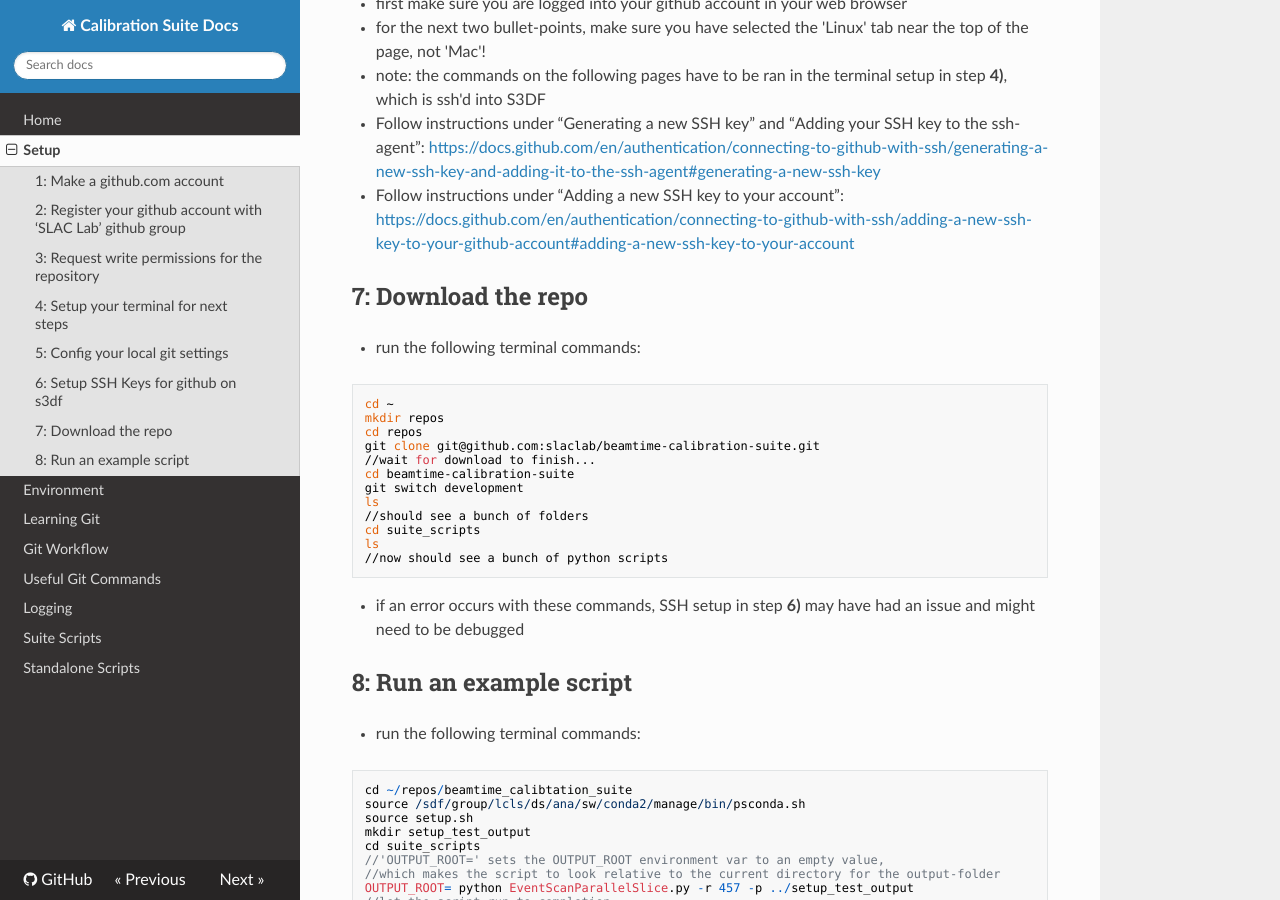
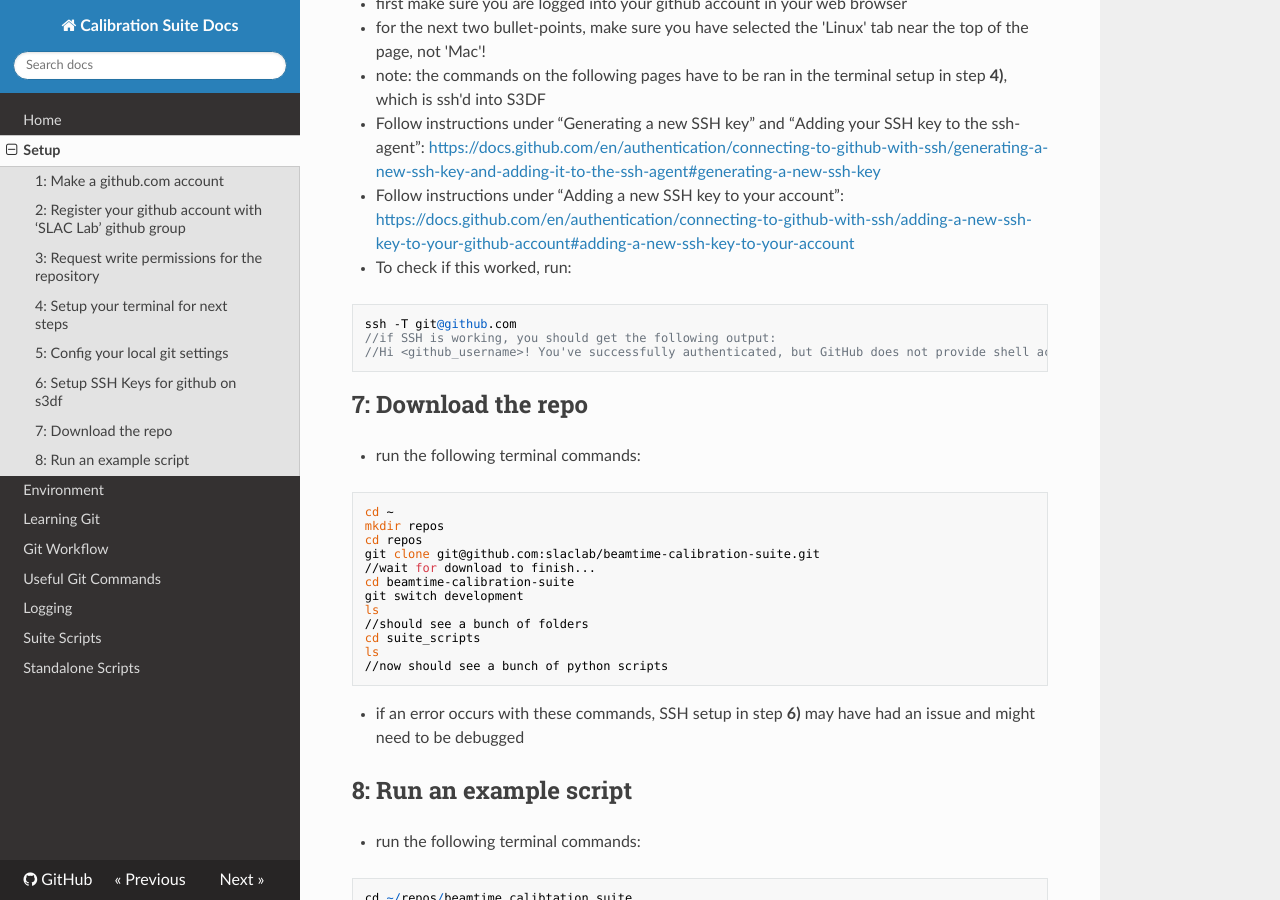
Before and after one commit to slaclab/beamtime-calibration-suite, an MkDocs documentation site: the page built from docs/setup.md, in a window 1280 px wide and 900 px high, scrolled down 1652 px. Built offline with MkDocs 1.6.1, drawn with Linux system fonts in a browser that asks for light colours; nearby versions of some CDN libraries.

Commit message:
DOC: describe way to check if ssh is setup properly

````diff
--- a/docs/setup.md
+++ b/docs/setup.md
@@ -57,7 +57,12 @@ git config --global core.editor emacs
   * note: the commands on the following pages have to be ran in the terminal setup in step **4)**, which is ssh'd into S3DF
 * Follow instructions under “Generating a new SSH key” and “Adding your SSH key to the ssh-agent”: [https://docs.github.com/en/authentication/connecting-to-github-with-ssh/generating-a-new-ssh-key-and-adding-it-to-the-ssh-agent#generating-a-new-ssh-key](https://docs.github.com/en/authentication/connecting-to-github-with-ssh/generating-a-new-ssh-key-and-adding-it-to-the-ssh-agent#generating-a-new-ssh-key)
 * Follow instructions under “Adding a new SSH key to your account”: [https://docs.github.com/en/authentication/connecting-to-github-with-ssh/adding-a-new-ssh-key-to-your-github-account#adding-a-new-ssh-key-to-your-account](https://docs.github.com/en/authentication/connecting-to-github-with-ssh/adding-a-new-ssh-key-to-your-github-account#adding-a-new-ssh-key-to-your-account)
-
+* To check if this worked, run:
+```
+ssh -T git@github.com
+//if SSH is working, you should get the following output:
+//Hi <github_username>! You've successfully authenticated, but GitHub does not provide shell access.
+```
 
 ## 7: Download the repo
 
````
